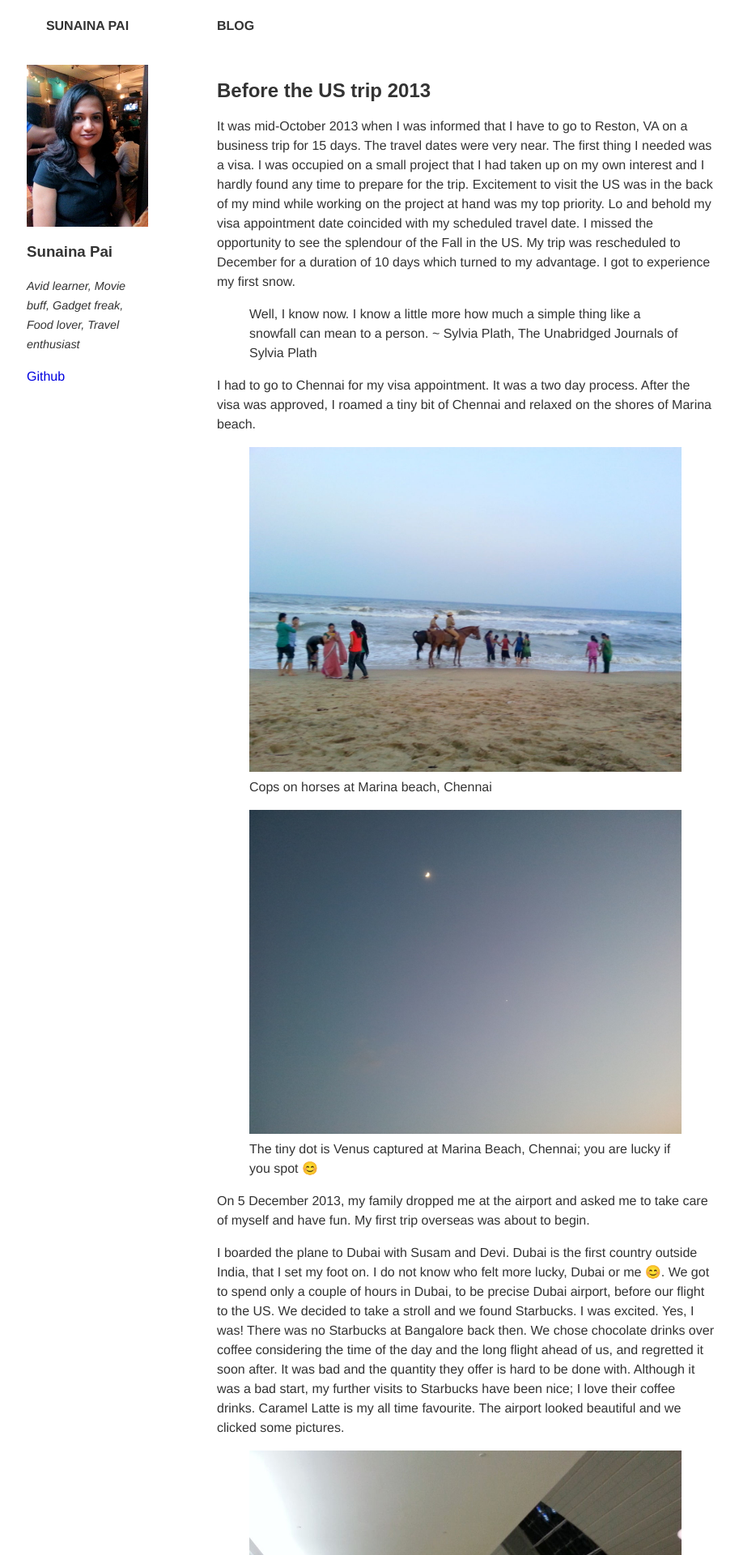
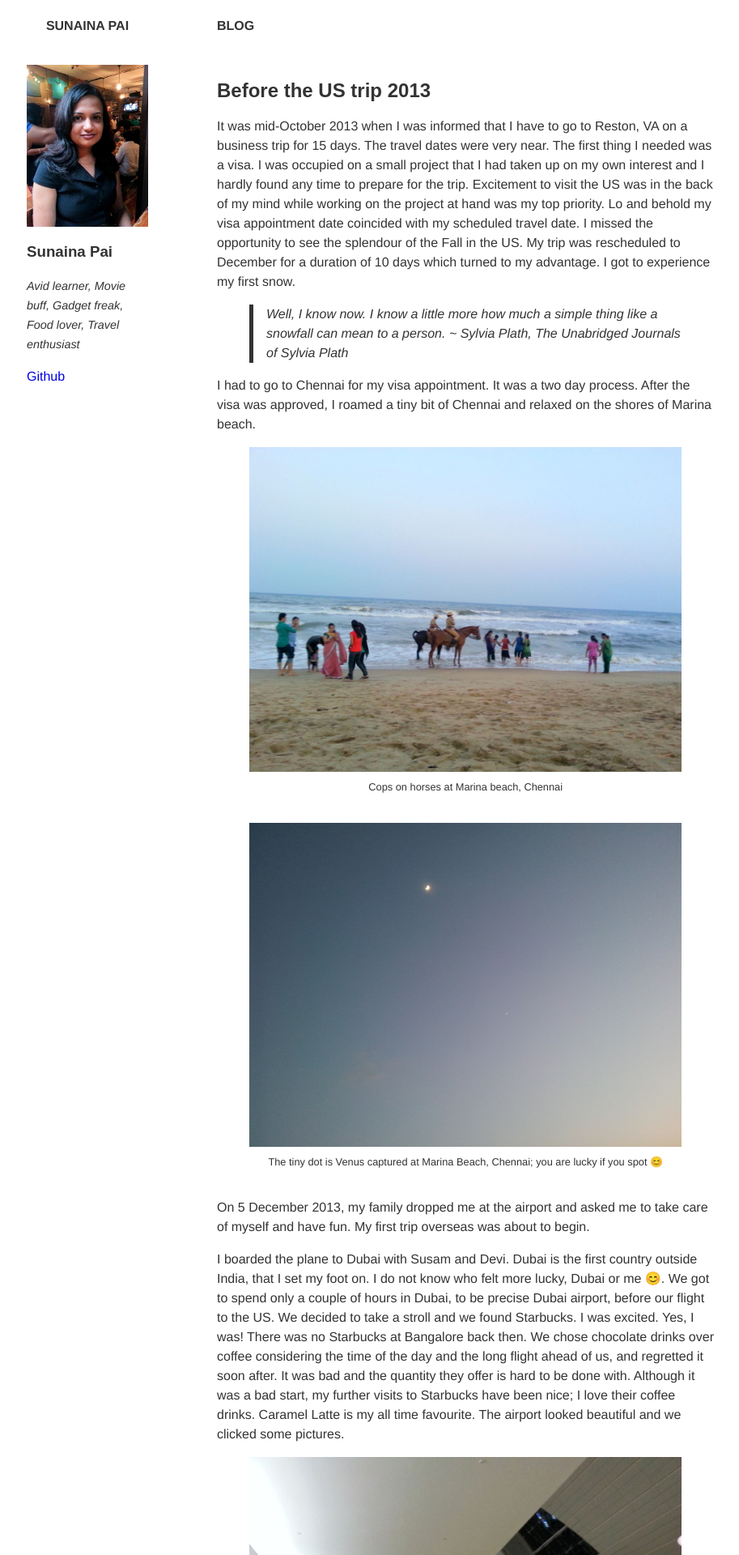
Before and after one commit to tmug/defunct-sunainapai.in-jekyll, a Jekyll site: the page built from _posts/2014-10-09-before-the-us-trip-2013.md, in a window 1280 px wide. Shown: the top 1920 px of the page at 81% size, without its empty margins (52-965 px from the left). Built offline with Jekyll 4.4.1, drawn with Linux system fonts in a browser that asks for light colours; comment, search, counter and statistics services are not loaded.

Commit message:
Edit css for post with images

```diff
--- a/css/style.css
+++ b/css/style.css
@@ -143,8 +143,23 @@ a:active, #posts a:hover, #posts a:active {
 }
 
 .largeimage {
-    height: 100%;
     width: 100%;
+}
+
+figure {
+    padding-bottom: 1em;
+}
+
+figcaption {
+    font-size: 0.8em;
+    text-align: center;
+}
+
+
+blockquote {
+    font-style: italic;
+    padding-left: 1em;
+    border-left: 5px solid;
 }
 
 /* Style for computer displays */
```
